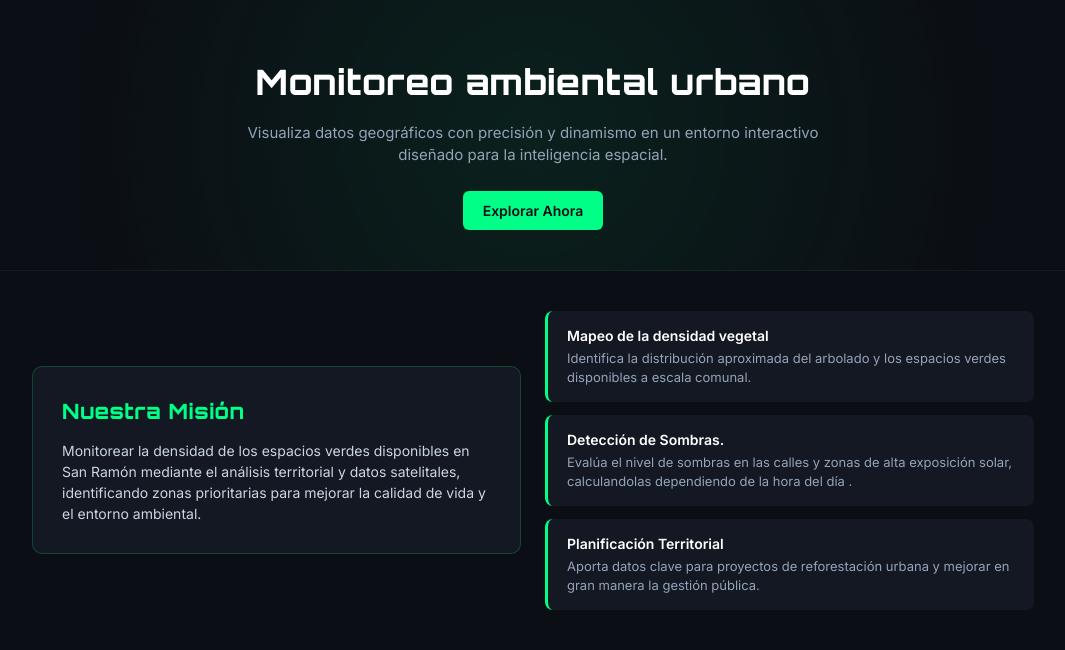
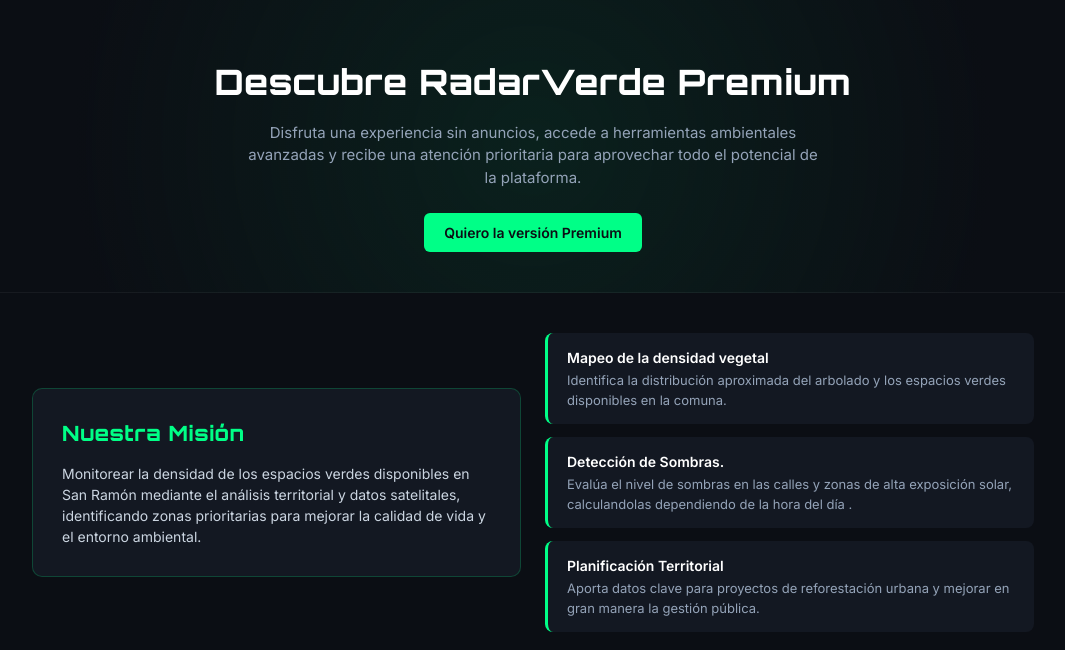
Before and after one commit to kagekaoo942/RadarVerde, a Flask app: page / in a window 1280 px wide. Shown: the part 111-761 px from the top of the page, without its empty margins (107-1172 px from the left). Run offline with Flask 3, Linux system fonts and the light colour scheme.

Commit message:
terminar

```diff
--- a/templates/index.html
+++ b/templates/index.html
@@ -37,10 +37,10 @@
     <!-- Tarjeta inicial -->
     <section class="card-inicio" id="inicio">
         <div class="container">
-            <h1>Monitoreo ambiental urbano</h1>
-            <p>Visualiza datos geográficos con precisión y dinamismo en un entorno interactivo diseñado para la
-                inteligencia espacial.</p>
-            <a href="#mapa" class="btn-green">Explorar Ahora</a>
+            <h1>Descubre RadarVerde Premium</h1>
+            <p>Disfruta una experiencia sin anuncios, accede a herramientas ambientales avanzadas y recibe una
+                atención prioritaria para aprovechar todo el potencial de la plataforma.</p>
+            <a href="mailto:contacto@radarverde.com?subject=Inter%C3%A9s%20en%20RadarVerde%20Premium" class="btn-green">Quiero la versión Premium</a>
         </div>
     </section>
 
@@ -57,8 +57,8 @@
                 <div class="benefits-list">
                     <div class="benefit-item">
                         <h4>Mapeo de la densidad vegetal</h4>
-                        <p>Identifica la distribución aproximada del arbolado y los espacios verdes disponibles a escala
-                            comunal.</p>
+                        <p>Identifica la distribución aproximada del arbolado y los espacios verdes disponibles en la
+                            comuna.</p>
                     </div>
                     <div class="benefit-item">
                         <h4>Detección de Sombras.</h4>
```
